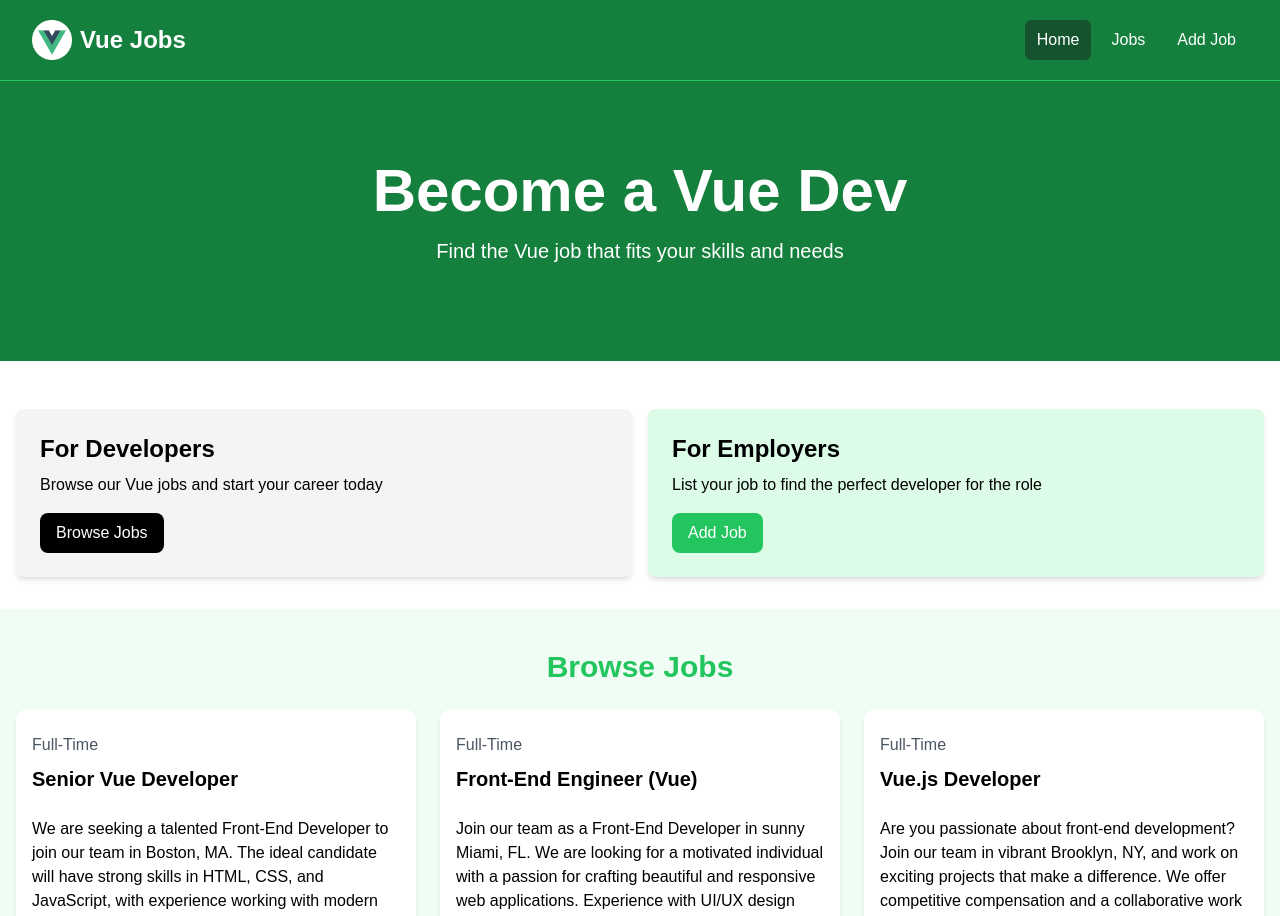
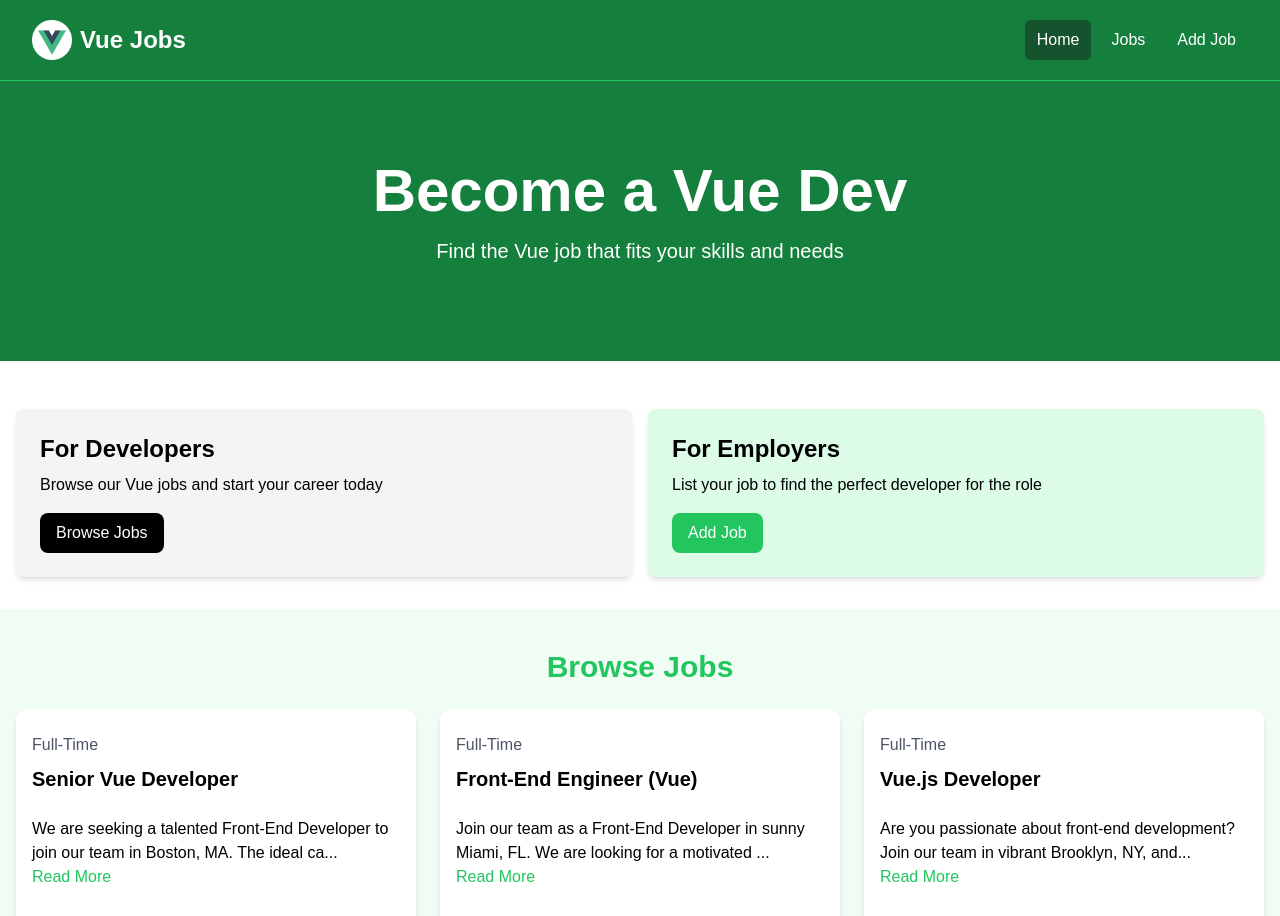
Before and after one commit to kartik4599/Vue-Jobs, a Vue app: page / in a window 1280 px wide. Shown: the top 916 px of the page. Built offline with nearby package versions, Linux system fonts and the light colour scheme.

Commit message:
Added toggle description feature.

```diff
--- a/src/components/JobCard.vue
+++ b/src/components/JobCard.vue
@@ -1,8 +1,22 @@
 <script setup>
-defineProps({
+import { ref, computed } from "vue";
+
+const props = defineProps({
   jobItem: {
     type: Object,
   },
+});
+
+const showFullDescription = ref(false);
+
+const toggleFullDescription = () => {
+  showFullDescription.value = !showFullDescription.value;
+};
+
+const truncatedDescription = computed(() => {
+  let description = props.jobItem.description;
+  if (!showFullDescription.value) return description.substring(0, 90) + "...";
+  return description;
 });
 </script>
 
@@ -15,7 +29,13 @@ defineProps({
       </div>
 
       <div class="mb-5">
-        {{ jobItem.description }}
+        {{ truncatedDescription }}
+        <button
+          class="text-green-500 hover:text-green-600 mb-5"
+          @click="toggleFullDescription"
+        >
+          {{ showFullDescription ? "Read Less" : "Read More" }}
+        </button>
       </div>
 
       <h3 class="text-green-500 mb-2">{{ jobItem.salary }} / Year</h3>
```
